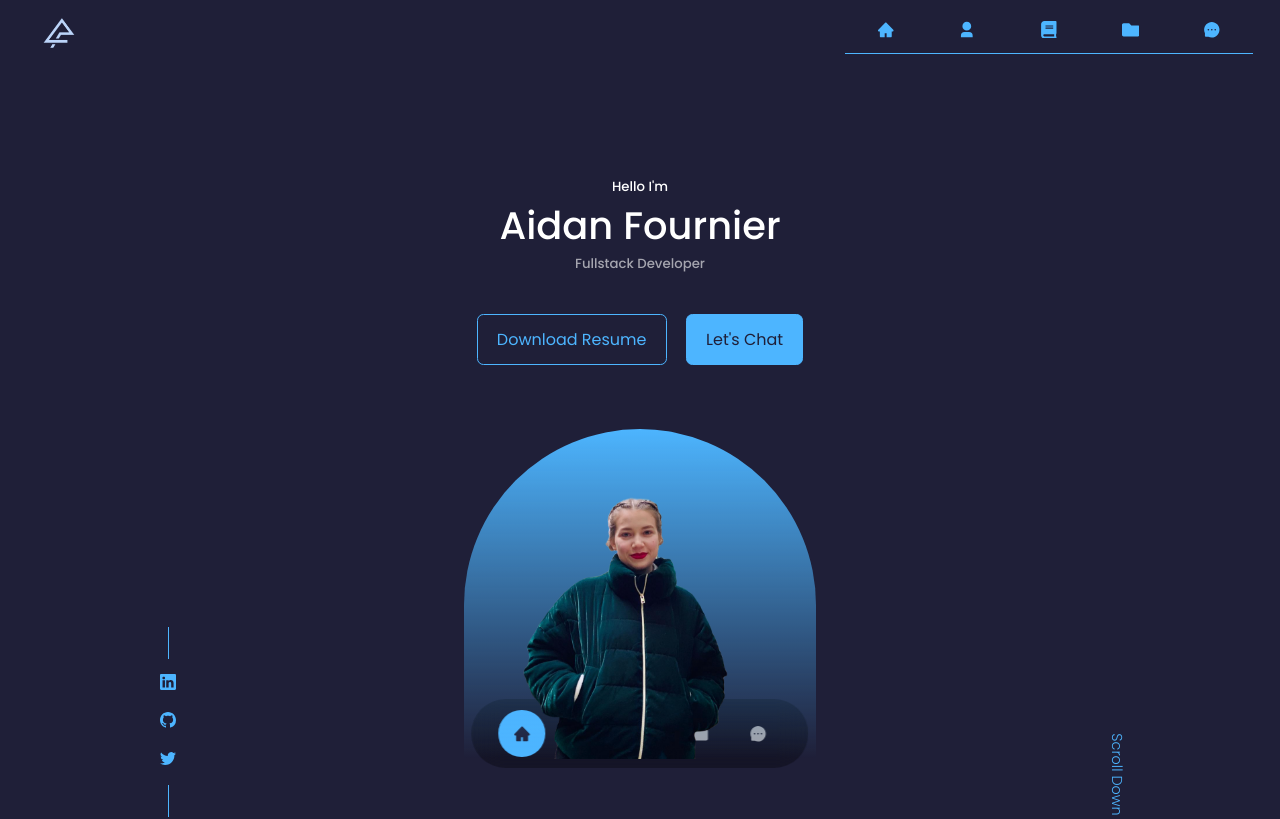
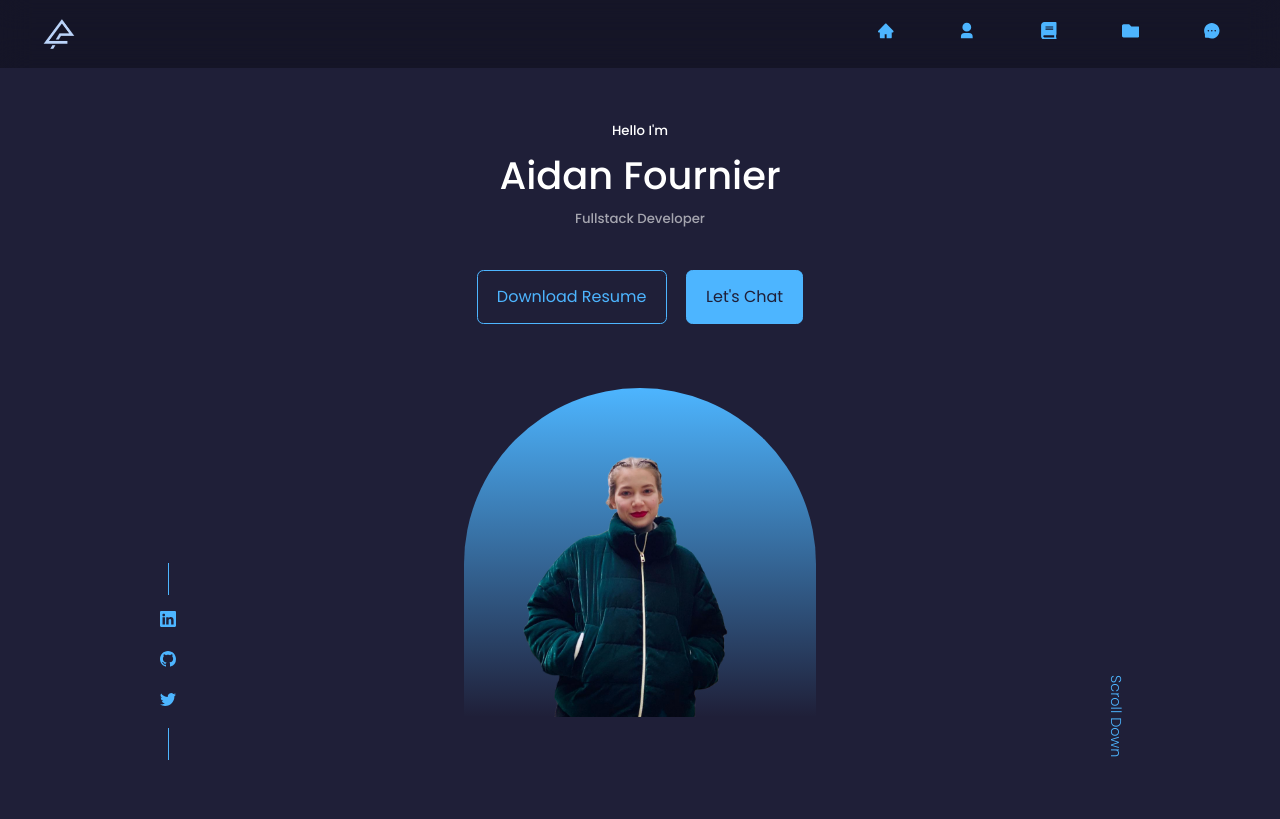
Before and after one commit to AidanFournier/react-portfolio-site, a React (Create React App) app: page / in a window 1280 px wide. Shown: the top 819 px of the page. Built offline with nearby package versions, Linux system fonts and the light colour scheme.

Commit message:
Fixed issue with blur effect

```diff
--- a/src/components/Nav.jsx
+++ b/src/components/Nav.jsx
@@ -13,7 +13,7 @@ const Nav = () => {
 
   return (
     <nav>
-      <div className="nav__md-lg">
+      <div className="nav__md-lg nav__active-scroll">
         <img src={Logo} alt="Brand logo" className="nav__logo"/>
           <a href="#home"
             onClick={() => setActiveNav('#home')}
--- a/src/stylesheets/components/nav.scss
+++ b/src/stylesheets/components/nav.scss
@@ -1,6 +1,8 @@
 nav {
     top: 0;
     position: sticky;
+    height: 0.5rem;
+    z-index: 10;
 }
 
 .nav__logo {
@@ -17,7 +19,7 @@ nav {
     padding: 0.7rem 1.7rem;
     display: flex;
     align-items: center;
-
+    position: absolute;
     a {
         padding: 0.5rem 2rem;
         font-size: 1.1rem;
@@ -25,8 +27,20 @@ nav {
     }
 }
 
+.nav__active-scroll {
+    background: rgba(0, 0, 0, 0.3);
+    z-index: 10;
+    backdrop-filter: blur(15px);
+    a {
+        border-bottom: none;
+        &:hover {
+            border-bottom: 1px solid $color-primary;
+        }
+    }
+}
 
 .nav__mobile {
+    display: none !important;
     background: rgba(0, 0, 0, 0.3);
     width: max-content;
     padding: 0.7rem 1.7rem;
@@ -74,5 +88,13 @@ nav {
     .nav__mobile {
         display: block !important;
         display: flex !important;
+        // position: absolute;
+        // bottom: 2rem;
+    }
+
+    nav {
+        top: 0;
+        position: relative;
+        height: 0.5rem;
     }
 }
--- a/src/stylesheets/index.scss
+++ b/src/stylesheets/index.scss
@@ -38,8 +38,7 @@ body {
     font-family: $body-font;
     background: $color-bg;
     color: $color-white;
-    line-height: 1.7
-    background-image;
+    line-height: 1.7;
 }
 
 .container {
```
